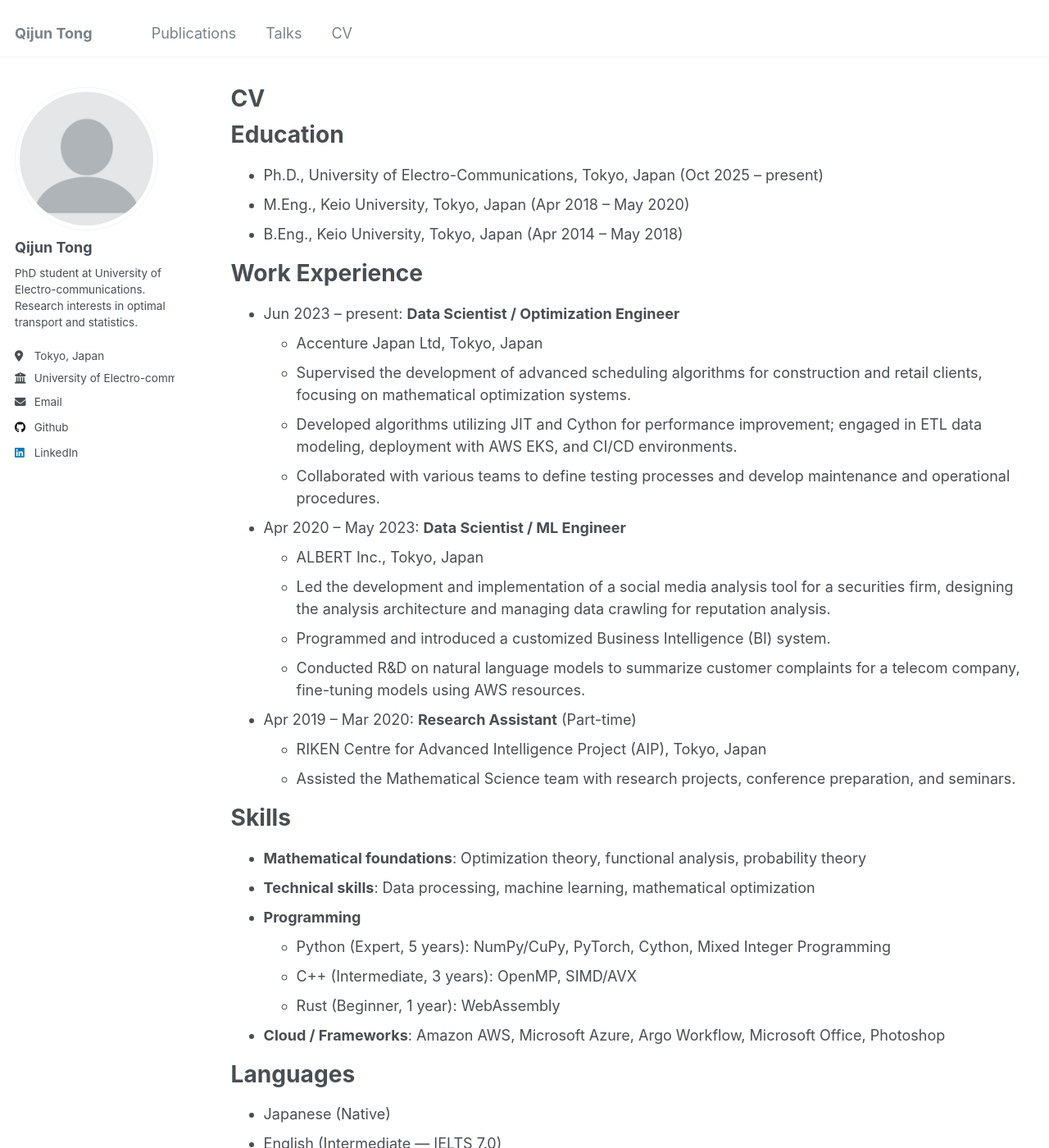
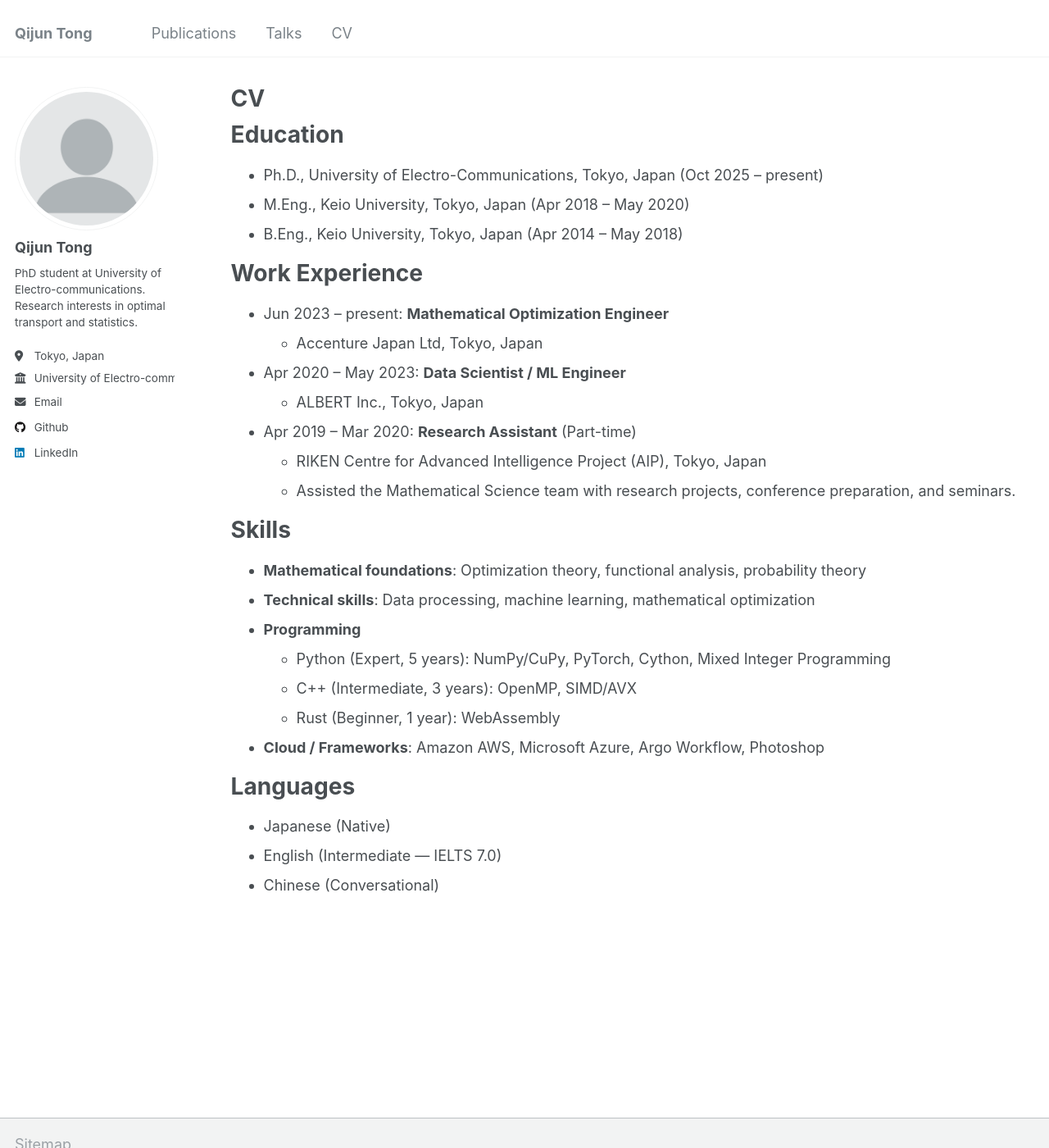
Before and after one commit to QijunTong0/QijunTong, a Jekyll site: the page built from _pages/cv.md, in a window 1280 px wide and 1400 px high. Shown: the whole window at 82% size. Built offline with Jekyll 4.4.1, drawn with Linux system fonts in a browser that asks for light colours.

Commit message:
Simplify

```diff
--- a/_pages/cv.md
+++ b/_pages/cv.md
@@ -17,17 +17,11 @@ Education
 
 Work Experience
 ======
-* Jun 2023 – present: **Data Scientist / Optimization Engineer**
+* Jun 2023 – present: **Mathematical Optimization Engineer**
   * Accenture Japan Ltd, Tokyo, Japan
-  * Supervised the development of advanced scheduling algorithms for construction and retail clients, focusing on mathematical optimization systems.
-  * Developed algorithms utilizing JIT and Cython for performance improvement; engaged in ETL data modeling, deployment with AWS EKS, and CI/CD environments.
-  * Collaborated with various teams to define testing processes and develop maintenance and operational procedures.
 
 * Apr 2020 – May 2023: **Data Scientist / ML Engineer**
   * ALBERT Inc., Tokyo, Japan
-  * Led the development and implementation of a social media analysis tool for a securities firm, designing the analysis architecture and managing data crawling for reputation analysis.
-  * Programmed and introduced a customized Business Intelligence (BI) system.
-  * Conducted R&D on natural language models to summarize customer complaints for a telecom company, fine-tuning models using AWS resources.
 
 * Apr 2019 – Mar 2020: **Research Assistant** (Part-time)
   * RIKEN Centre for Advanced Intelligence Project (AIP), Tokyo, Japan
@@ -41,7 +35,7 @@ Skills
   * Python (Expert, 5 years): NumPy/CuPy, PyTorch, Cython, Mixed Integer Programming
   * C++ (Intermediate, 3 years): OpenMP, SIMD/AVX
   * Rust (Beginner, 1 year): WebAssembly
-* **Cloud / Frameworks**: Amazon AWS, Microsoft Azure, Argo Workflow, Microsoft Office, Photoshop
+* **Cloud / Frameworks**: Amazon AWS, Microsoft Azure, Argo Workflow, Photoshop
 
 Languages
 ======
```
Also changed, not shown: _pages/about.md (+1 -11 lines).
